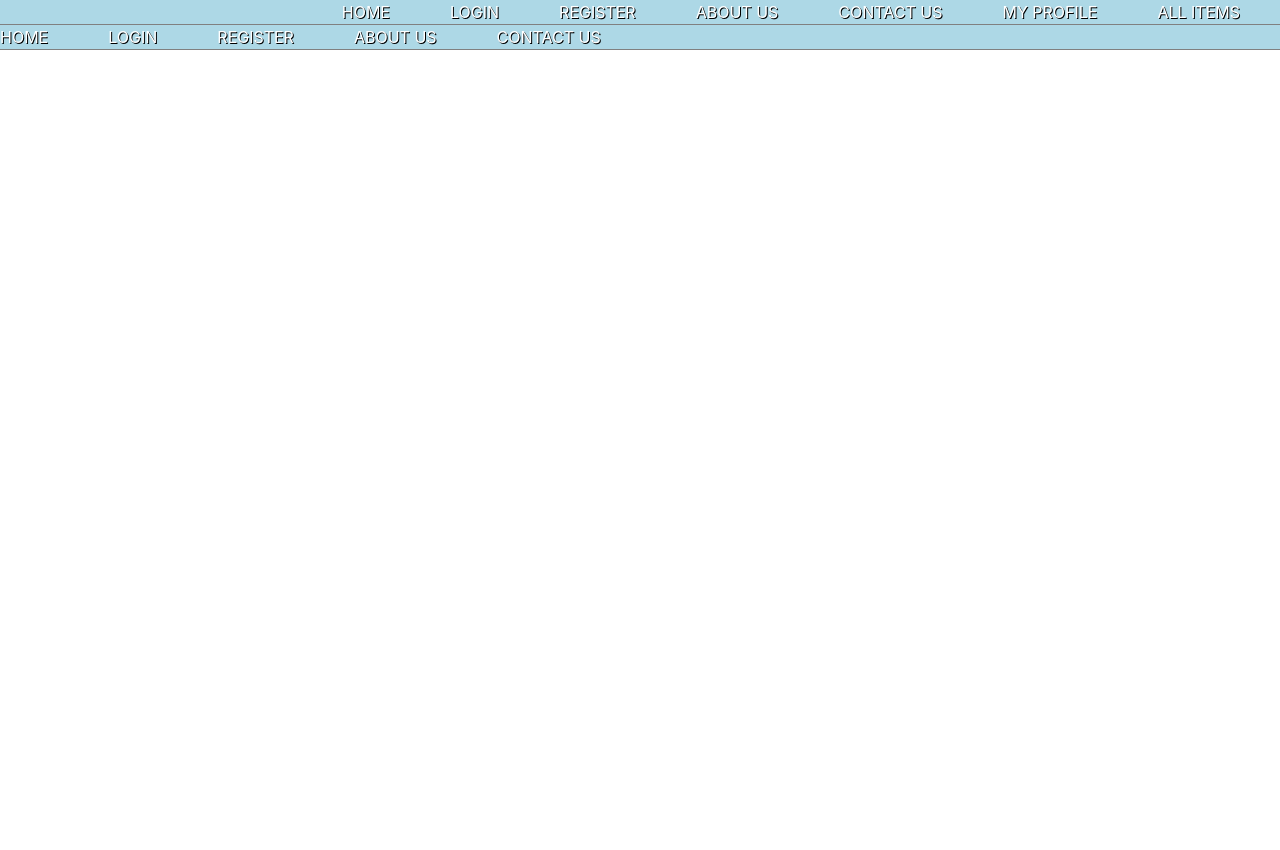
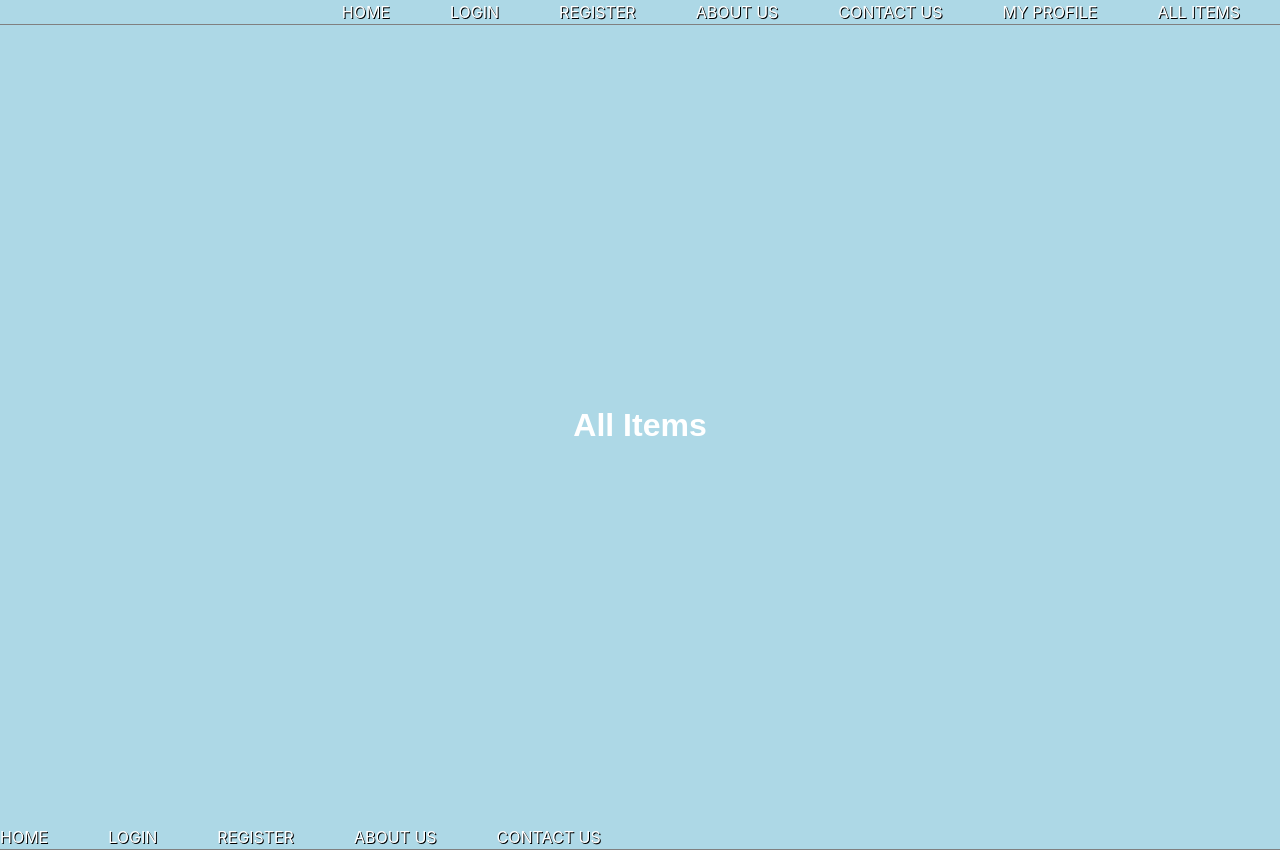
Before and after one commit to Marian9364/VIntage-Army, a React (Create React App) app: page /items in a window 1280 px wide. Before the commit the page ends 800 px from the top, so only its background shows below. Built offline with nearby package versions, Linux system fonts and the light colour scheme; a web font is replaced by a local one.

Commit message:
corrections
corrections

```diff
--- a/src/App.js
+++ b/src/App.js
@@ -10,7 +10,7 @@ import { ProfilePage } from "./components/profile-page/ProfilePage";
 import { AllItemsPage } from "./components/all-items-page/AllItemsPage";
 
 function App() {
-  const username = sessionStorage.getItem('email');
+  const email = sessionStorage.getItem('email');
 
   return (
 
@@ -22,8 +22,8 @@ function App() {
       <Route path="/register" element={< RegisterPage />} />
       <Route path="/about" element={< AboutPage />} />
       <Route path="/contact" element={< ContactPage />} />
-      <Route path="/profile" element={< ProfilePage name={username}/>} />
-      <Route path="/profile" element={< AllItemsPage />} />
+      <Route path="/profile" element={< ProfilePage name={email}/>} />
+      <Route path="/items" element={< AllItemsPage />} />
     </Routes>
     <Footer />
     </div>
--- /dev/null
+++ b/src/components/single-item/SingleItem.module.css
@@ -0,0 +1,3 @@
+.mainWrapper {
+    color: red;
+}
```
Also changed, not shown: src/components/single-item/SingleItem.js (added).
